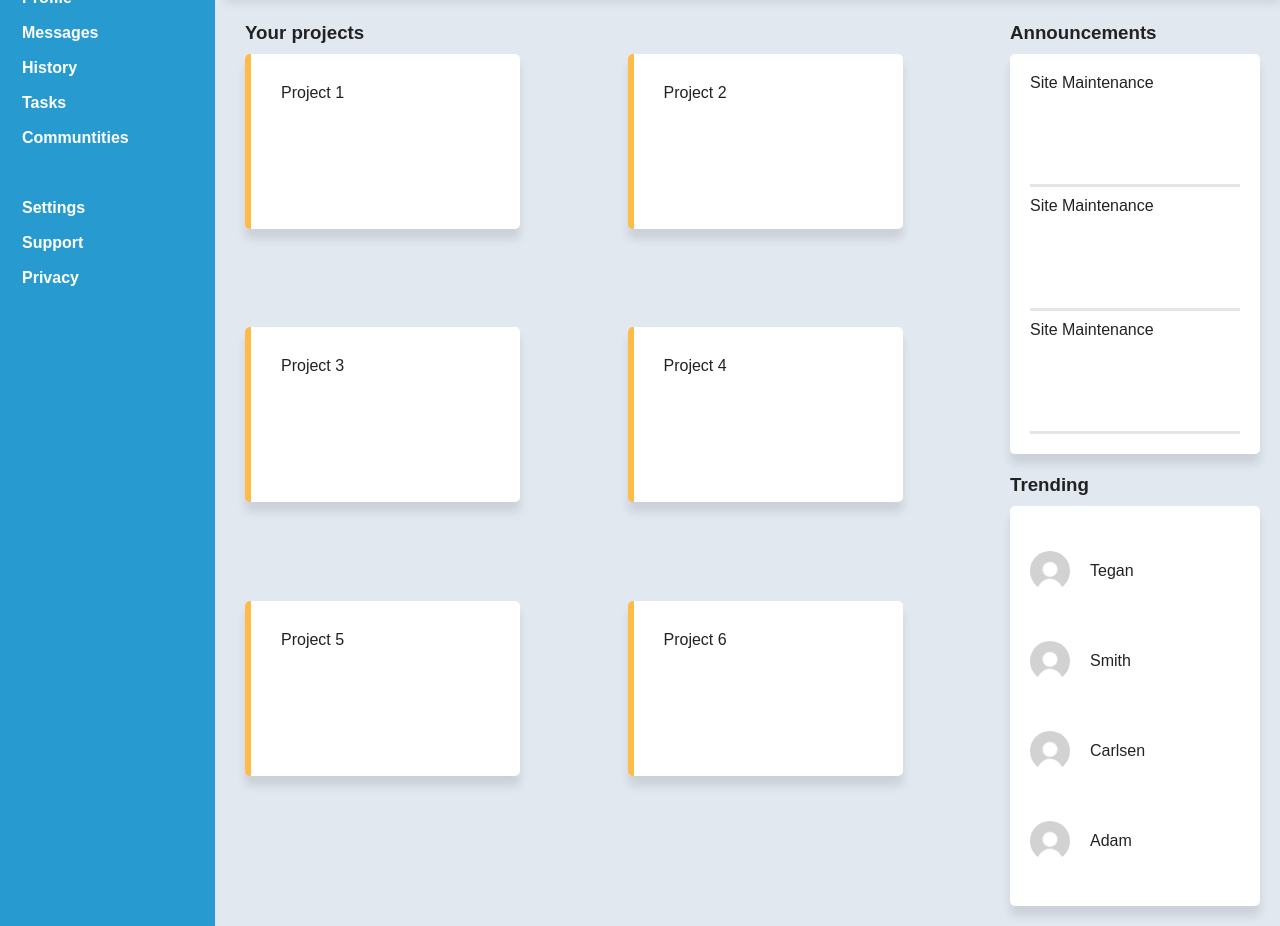
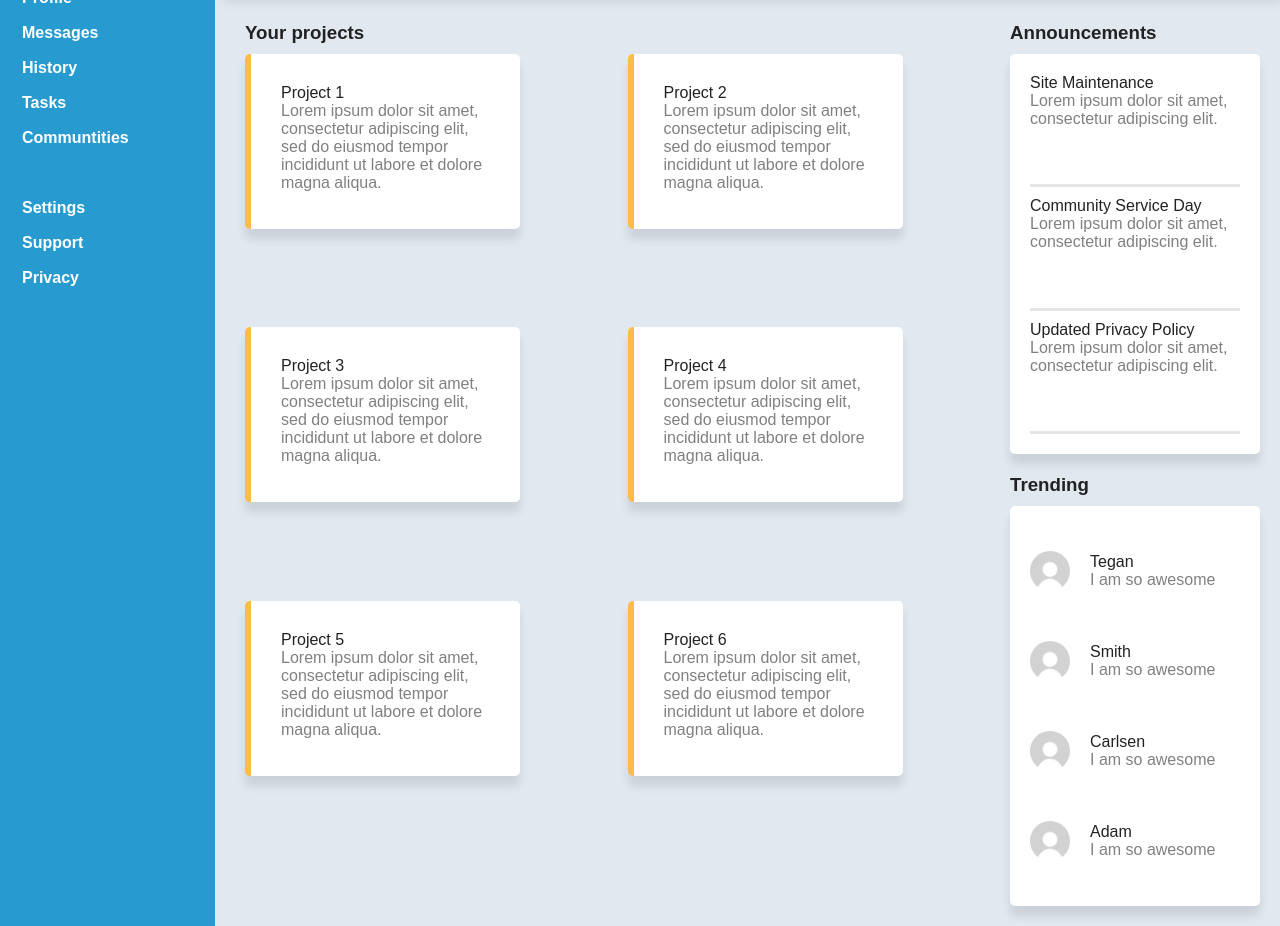
Before and after one commit to kelly-guo/admin-dashboard, a plain HTML site: page index.html in a window 1280 px wide. Shown: the part 136-1062 px from the top of the page. Drawn offline with Linux system fonts and the light colour scheme.

Commit message:
added all the place text

```diff
--- a/index.html
+++ b/index.html
@@ -44,12 +44,30 @@
         <h3>Your projects</h3>
 
         <div class="project-grid">
-            <div class="project-card">Project 1</div>
-            <div class="project-card">Project 2</div>
-            <div class="project-card">Project 3</div>
-            <div class="project-card">Project 4</div>
-            <div class="project-card">Project 5</div>
-            <div class="project-card">Project 6</div>
+            <div class="project-card">
+                Project 1
+                <p>Lorem ipsum dolor sit amet, consectetur adipiscing elit, sed do eiusmod tempor incididunt ut labore et dolore magna aliqua.</p>
+            </div>
+            <div class="project-card">
+                Project 2
+                <p>Lorem ipsum dolor sit amet, consectetur adipiscing elit, sed do eiusmod tempor incididunt ut labore et dolore magna aliqua.</p>
+            </div>
+            <div class="project-card">
+                Project 3
+                <p>Lorem ipsum dolor sit amet, consectetur adipiscing elit, sed do eiusmod tempor incididunt ut labore et dolore magna aliqua.</p>
+            </div>
+            <div class="project-card">
+                Project 4
+                <p>Lorem ipsum dolor sit amet, consectetur adipiscing elit, sed do eiusmod tempor incididunt ut labore et dolore magna aliqua.</p>
+            </div>
+            <div class="project-card">
+                Project 5
+                <p>Lorem ipsum dolor sit amet, consectetur adipiscing elit, sed do eiusmod tempor incididunt ut labore et dolore magna aliqua.</p>
+            </div>
+            <div class="project-card">
+                Project 6
+                <p>Lorem ipsum dolor sit amet, consectetur adipiscing elit, sed do eiusmod tempor incididunt ut labore et dolore magna aliqua.</p>
+            </div>
         </div>
     </div>
 
@@ -59,14 +77,17 @@
             <div class="announcement-grid">
                 <div class="announcement">
                     Site Maintenance
+                    <p>Lorem ipsum dolor sit amet, consectetur adipiscing elit.</p>
                 </div>
 
                 <div class="announcement">
-                    Site Maintenance
+                    Community Service Day
+                    <p>Lorem ipsum dolor sit amet, consectetur adipiscing elit.</p>
                 </div>
 
                 <div class="announcement">
-                    Site Maintenance
+                    Updated Privacy Policy
+                    <p>Lorem ipsum dolor sit amet, consectetur adipiscing elit.</p>
                 </div>
             </div>
         </div>
@@ -75,24 +96,49 @@
             <h3>Trending</h3>
             <div class="trending-grid">
                 <div class="trending-acc">
-                    <div class="trending-pfp"><img src="pfp.png" alt="Describe the link destination"></div>
-                    Tegan
+    <div class="trending-pfp">
+        <img src="pfp.png" alt="Profile picture">
+    </div>
+
+    <div class="trending-info">
+        <div>Tegan</div>
+        <p>I am so awesome</p>
+    </div>
 </div>
 
 <div class="trending-acc">
-                    <div class="trending-pfp"><img src="pfp.png" alt="Describe the link destination"></div>
-                    Smith
+    <div class="trending-pfp">
+        <img src="pfp.png" alt="Profile picture">
+    </div>
+
+    <div class="trending-info">
+        <div>Smith</div>
+        <p>I am so awesome</p>
+    </div>
 </div>
 
 <div class="trending-acc">
-                    <div class="trending-pfp"><img src="pfp.png" alt="Describe the link destination"></div>
-                    Carlsen
+    <div class="trending-pfp">
+        <img src="pfp.png" alt="Profile picture">
+    </div>
+
+    <div class="trending-info">
+        <div>Carlsen</div>
+        <p>I am so awesome</p>
+    </div>
 </div>
 
 <div class="trending-acc">
-                    <div class="trending-pfp"><img src="pfp.png" alt="Describe the link destination"></div>
-                    Adam
+    <div class="trending-pfp">
+        <img src="pfp.png" alt="Profile picture">
     </div>
+
+    <div class="trending-info">
+        <div>Adam</div>
+        <p>I am so awesome</p>
+    </div>
+</div>
+
             </div>
         </div>
     </div>
--- a/styles.css
+++ b/styles.css
@@ -2,6 +2,10 @@
     box-sizing: border-box;
     margin: 0;
     padding: 0;
+}
+
+p {
+    color: gray;
 }
 
 body {
@@ -154,6 +158,11 @@ body {
     object-fit: cover;
 }
 
+.trending-acc p {
+    grid-column: 2;
+    m
+}
+
 
 #new {
     grid-column: 3;
@@ -173,7 +182,7 @@ body {
 
     display: grid;
     grid-template-rows: 45px 45px;
-    grid-template-columns: 70px minmax(300px,1fr) 40px 150px 100px;
+    grid-template-columns: 70px minmax(300px,1fr) 100px 100px 100px;
     gap: 5px 15px;
     background-color: white;
     padding: 10px 30px;
```
Lines whose indentation alone changed are shown as unchanged.
